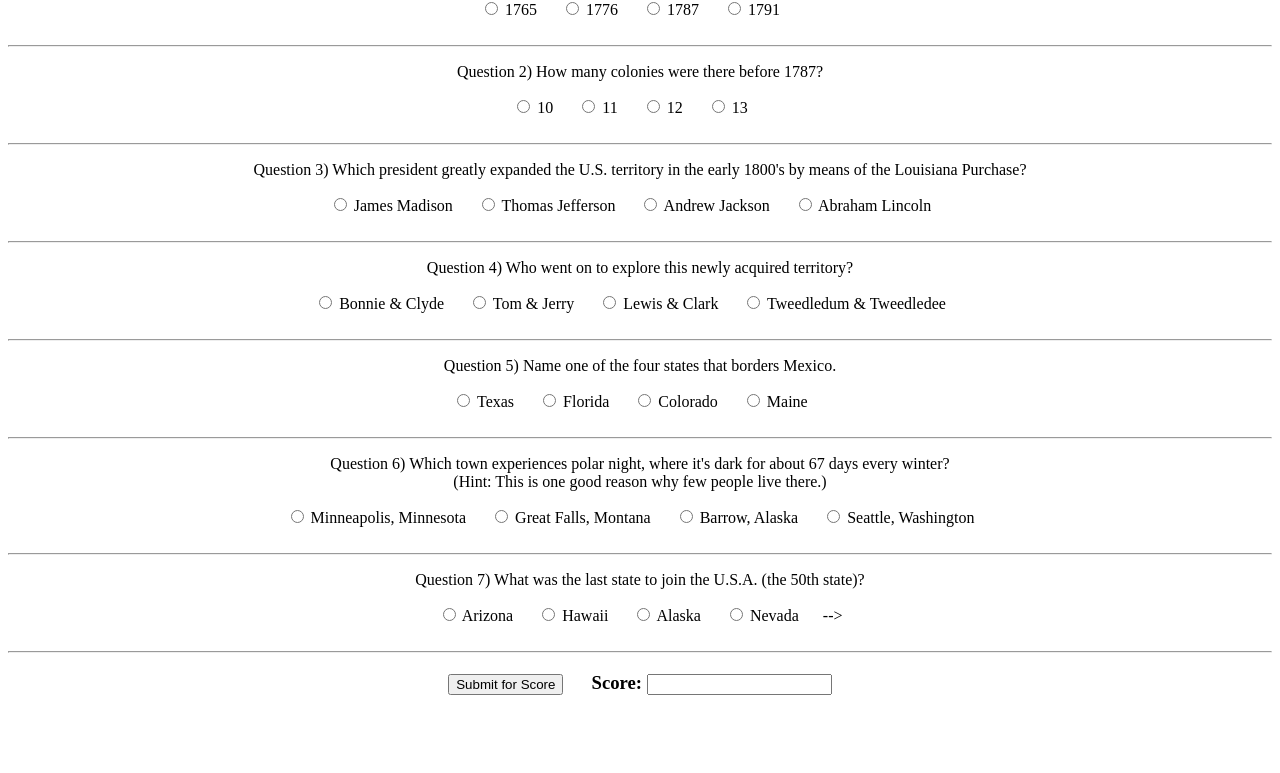
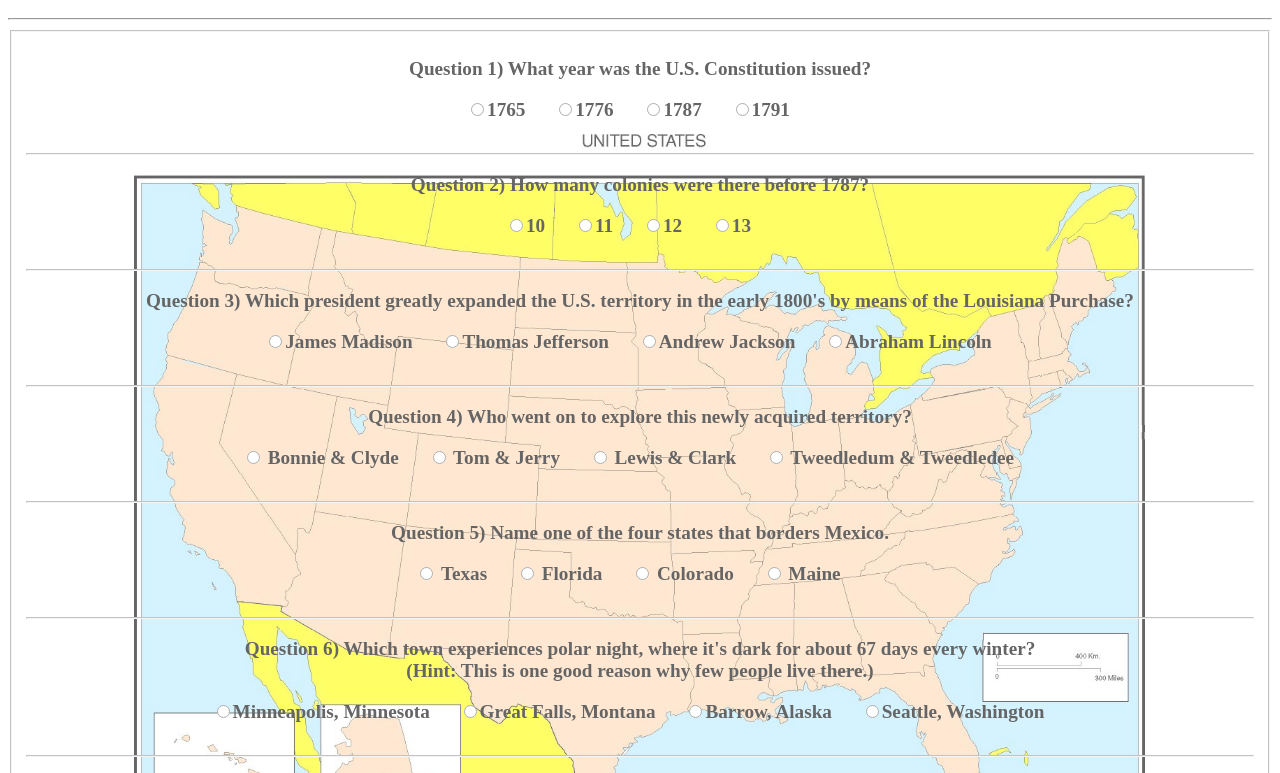
Before and after one commit to ebwardgroup/Basic-Portfolio, a plain HTML site: page HW5-Trivia Game/index.html in a window 1280 px wide. Shown: the part 77-850 px from the top of the page. Before the commit the page ends 800 px from the top, so only its background shows below. Drawn offline with nearby package versions, Linux system fonts and the light colour scheme.

Commit message:
hw5forReview

```diff
--- a/HW5-Trivia Game/assets/css/style.css
+++ b/HW5-Trivia Game/assets/css/style.css
@@ -1,5 +1,18 @@
+
+#quiz   {
+    text-align: center;
+    background-image: url("../images/usamap.jpg");
+    background-size: 80%;
+    background-position: center;
+    background-repeat: no-repeat;
+    background-attachment: scroll;
+    opacity: 60%;
 
 
-.Trivia-game   {
-    text-align: center;
 }
+
+body  {
+    font-size: larger;
+    font-weight: bolder;
+
+}
--- a/HW5-Trivia Game/assets/javascript/app.js
+++ b/HW5-Trivia Game/assets/javascript/app.js
@@ -1,4 +1,33 @@
-var number = 5;
-var intervalId;
+$(document).ready(function(){
 
-setTimeout(function () { alert("Time's up!"); }, 5 * 1000);
+var score = 0;
+var array = ["radio1", "radio2", "radio3", "radio4", "radio5", "radio6", "radio7"];
+
+///if button clicked = 1, add to...
+// value of x = 1, score ++
+
+setTimeout(function () { alert("Time's up!"); }, 15 * 1000);
+
+for (let i = 0; i < array.length; i++) {
+  const value = array[i];
+
+}
+
+document.getElementById("form1").onsubmit=function() {
+    radio1 = parseInt(document.querySelector('input[name = "radio1"]:checked').value);
+    radio2 = parseInt(document.querySelector('input[name = "radio2"]:checked').value);
+    radio3 = parseInt(document.querySelector('input[name = "radio3"]:checked').value);
+    radio4 = parseInt(document.querySelector('input[name = "radio4"]:checked').value);
+    radio5 = parseInt(document.querySelector('input[name = "radio5"]:checked').value);
+    radio6 = parseInt(document.querySelector('input[name = "radio6"]:checked').value);
+    radio7 = parseInt(document.querySelector('input[name = "radio7"]:checked').value);
+    return false;
+  }
+
+ document.getElementById("score").innerHTML = score;
+
+ document.getElementById("radio").innerHTML = value;
+$(on.click).radio > 0; return value;
+
+
+})
--- a/HW5-Trivia Game/index.html
+++ b/HW5-Trivia Game/index.html
@@ -7,34 +7,32 @@
     <meta http-equiv="X-UA-Compatible" content="ie=edge">
     <title>Trivia-Game</title>
     <link rel="stylesheet" href="assets/css/style.css">
-</head>
-
-<body>
     <!-- jQuery -->
-    <script type="text/javascript" sr c="https://cdnjs.cloudflare.com/ajax/libs/jquery/3.2.1/jquery.min.js"></script>
-
+    <script type="text/javascript" src="https://cdnjs.cloudflare.com/ajax/libs/jquery/3.2.1/jquery.min.js"></script>
     <!-- Script -->
     <script type="text/javascript"></script>
     <script src="assets/javascript/app.js"></script>
     <audio id="myAudio">
         <source src="assets/javascript/ding-sound-effect_2.mp3" type="audio/mpeg">
     </audio>
-    <br>
-    <div class="Trivia-game" id="quiz"></div>
-    <div class="Trivia-game">
+</head>
+
+<h1>U.S. History and Geography Quiz!</h1>
+<hr>
+
+<body>
+    <form id="quiz" name="quiz">
+        <fieldset>
+
             <p id="question1">Question 1) What year was the U.S. Constitution issued?</p>
             <text id="optionsQuestion1">
-        <input type="radio" , name="radio1" id=option1.1, value=radio1>
-        <label for="radio1.1">1765</label> &emsp;
+                <label for="option 1.1"><input type="radio" , name="radio1" value="0">1765</label> &emsp;
 
-        <input type="radio" , name="radio1" id=option1.2, value=radio1>
-        <label for="radio1.2">1776</label> &emsp;
+                <label for="option 1.2"><input type="radio" , name="radio1"  value="0">1776</label> &emsp;
 
-        <input type="radio" , name="radio1" id=option1.3, value=radio1>
-        <label for="radio1.3">1787</label> &emsp;
+                <label for="option 1.3"><input type="radio" , name="radio1"  value="1">1787</label> &emsp;
 
-        <input type="radio" , name="radio1" id=option1.4, value=radio1>
-        <label for="radio1.4">1791</label> &emsp;
+                <label for="option 1.4"><input type="radio" , name="radio1"  value="0">1791</label> &emsp;
                 <!-- 1.3 is the answer -->
                 <br>
                 <br>
@@ -42,38 +40,38 @@
 
                 <p id="question2">Question 2) How many colonies were there before 1787?</p>
                 <text id="optionsQuestion2">
-            <input type="radio" , name="radio2" id=option2.1, value=radio2>
-            <label for="radio2.1">10</label> &emsp;
+                    <label for="option 2.1"><input type="radio" , name="radio2"  value="0">10</label>
+                    &emsp;
 
-            <input type="radio" , name="radio2" id=option2.2, value=radio2>
-            <label for="radio2.2">11</label> &emsp;
+                    <label for="option 2.1"><input type="radio" , name="radio2"  value="0">11</label>
+                    &emsp;
 
-            <input type="radio" , name="radio2" id=option2.3, value=radio2>
-            <label for="radio2.3">12</label> &emsp;
+                    <label for="option 2.1"><input type="radio" , name="radio2"  value="0">12</label>
+                    &emsp;
 
-            <input type="radio" , name="radio2" id=option2.4, value=radio2>
-            <label for="radio2.4">13</label> &emsp;
+                    <label for="option 2.1"><input type="radio" , name="radio2"  value="1">13</label>
+                    &emsp;
 
-            <!-- 2.4 is the answer -->
                     <br>
                     <br>
                     <hr>
 
-            <p id="question3">Question 3) Which president greatly expanded the U.S. territory in the early 1800's by
+                    <p id="question3">Question 3) Which president greatly expanded the U.S. territory in the early
+                        1800's by
                         means of the Louisiana Purchase?
                     </p>
                     <text id="optionsQuestion3">
-                <input type="radio" , name="radio3" id=option3.1, value=radio3>
-                <label for="radio3.1">James Madison</label> &emsp;
+                        <label for="option 3.1"><input type="radio" , name="radio3"  value="0">James
+                            Madison</label> &emsp;
 
-                <input type="radio" , name="radio3" id=option3.2, value=radio3>
-                <label for="radio3.2">Thomas Jefferson</label> &emsp;
+                        <label for="option 3.2"><input type="radio" , name="radio3"  value="1">Thomas
+                            Jefferson</label> &emsp;
 
-                <input type="radio" , name="radio3" id=option3.3, value=radio3>
-                <label for="radio3.3">Andrew Jackson</label> &emsp;
+                        <label for="option 3.3"><input type="radio" , name="radio3"  value="0">Andrew
+                            Jackson</label> &emsp;
 
-                <input type="radio" , name="radio3" id=option3.4, value=radio3>
-                <label for="radio3.4">Abraham Lincoln</label> &emsp;
+                        <label for="option 3.4"><input type="radio" , name="radio3"  value="0">Abraham
+                            Lincoln</label> &emsp;
 
                         <!-- 3.2 is the answer -->
                         <br>
@@ -82,17 +80,17 @@
 
                         <p id="question4">Question 4) Who went on to explore this newly acquired territory?</p>
                         <text id="optionsQuestion4">
-                    <input type="radio" , name="radio4" id=option4.1, value=radio4>
-                    <label for="radio4.1">Bonnie & Clyde </label> &emsp;
+                            <label for="option 4.1"><input type="radio" , name="radio4"  value="0">
+                                Bonnie & Clyde</label> &emsp;
 
-                    <input type="radio" , name="radio4" id=option4.2, value=radio4>
-                    <label for="radio4.2">Tom & Jerry</label> &emsp;
+                            <label for="option 4.2"><input type="radio" , name="radio4"  value="0">
+                                Tom & Jerry</label> &emsp;
 
-                    <input type="radio" , name="radio4" id=option4.3, value=radio4>
-                    <label for="radio4.3">Lewis & Clark</label> &emsp;
+                            <label for="option 4.3"><input type="radio" , name="radio4"  value="1">
+                                Lewis & Clark</label> &emsp;
 
-                    <input type="radio" , name="radio4" id=option4.4, value=radio4>
-                    <label for="radio4.4">Tweedledum & Tweedledee</label> &emsp;
+                            <label for="option 4.4"><input type="radio" , name="radio4"  value="0">
+                                Tweedledum & Tweedledee</label> &emsp;
 
                             <!-- 4.3 is the answer -->
                             <br>
@@ -101,39 +99,36 @@
 
                             <p id="question5">Question 5) Name one of the four states that borders Mexico.</p>
                             <text id="optionsQuestion5">
-                        <input type="radio" , name="radio5" id=option5.1, value=radio5>
-                        <label for="radio5.1">Texas </label> &emsp;
+                                <label for="option 5.1"><input type="radio" , name="radio5"  value="1">
+                                    Texas</label> &emsp;
 
-                        <input type="radio" , name="radio5" id=option5.2, value=radio5>
-                        <label for="radio5.2">Florida </label> &emsp;
+                                <label for="option 5.2"><input type="radio" , name="radio5"  value="0">
+                                    Florida</label> &emsp;
 
-                        <input type="radio" , name="radio5" id=option5.3, value=radio5>
-                        <label for="radio5.3">Colorado </label> &emsp;
+                                <label for="option 5.3"><input type="radio" , name="radio5"  value="0">
+                                    Colorado</label> &emsp;
 
-                        <input type="radio" , name="radio5" id=option5.4, value=radio5>
-                        <label for="radio5.4">Maine</label> &emsp;
+                                <label for="option 5.4"><input type="radio" , name="radio5"  value="0">
+                                    Maine</label> &emsp;
 
                                 <!-- 5.1 is the answer -->
                                 <br>
                                 <br>
                                 <hr>
 
-                        <p id="question6">Question 6) Which town experiences polar night, where it's dark for about
+                                <p id="question6">Question 6) Which town experiences polar night, where it's dark for
+                                    about
                                     67 days every winter? <br>
                                     (Hint: This is one good reason why few people live there.) </p>
                                 <text id="optionsQuestion6">
-                            <input type="radio" , name="radio6" id=option6.1, value=radio6>
-                            <label for="radio6.1">Minneapolis, Minnesota </label> &emsp;
-
-                            <input type="radio" , name="radio6" id=option6.2, value=radio6>
-                            <label for="radio6.2">Great Falls, Montana </label> &emsp;
-
-                            <input type="radio" , name="radio6" id=option6.3, value=radio6>
-                            <label for="radio6.3">Barrow, Alaska </label> &emsp;
-
-                            <input type="radio" , name="radio6" id=option6.4, value=radio6>
-                            <label for="radio6.4">Seattle, Washington </label> &emsp;
-
+                                    <label for="option 6.1"><input type="radio" , name="radio6"
+                                        value="0">Minneapolis, Minnesota</label> &emsp;
+                                    <label for="option 6.2"><input type="radio" , name="radio6"
+                                        value="0">Great Falls, Montana </label> &emsp;
+                                    <label for="option 6.3"><input type="radio" , name="radio6"
+                                        value="1">Barrow, Alaska </label> &emsp;
+                                    <label for="option 6.4"><input type="radio" , name="radio6"
+                                        value="0">Seattle, Washington</label> &emsp;
                                     <!-- 6.3 is the answer -->
                                     <br>
                                     <br>
@@ -142,34 +137,38 @@
                                     <p id="question7">Question 7) What was the last state to join the U.S.A. (the 50th
                                         state)? </p>
                                     <text id="optionsQuestion7">
-                                <input type="radio" , name="radio7" id=option7.1, value=radio7>
-                                <label for="radio7.1">Arizona </label> &emsp;
+                                        <label for="option 7.1"><input type="radio" , name="radio7"
+                                            value="0">Arizona</label> &emsp;
 
-                                <input type="radio" , name="radio7" id=option7.2, value=radio7>
-                                <label for="radio7.2">Hawaii</label> &emsp;
+                                        <label for="option 7.2"><input type="radio" , name="radio7"
+                                            value="1">Hawaii</label> &emsp;
 
-                                <input type="radio" , name="radio7" id=option7.3, value=radio7>
-                                <label for="radio7.3">Alaska</label> &emsp;
+                                        <label for="option 7.3"><input type="radio" , name="radio7"
+                                            value="0">Alaska</label> &emsp;
 
-                                <input type="radio" , name="radio7" id=option7.4, value=radio7>
-                                <label for="radio7.4">Nevada</label> &emsp; -->
+                                        <label for="option 7.4"><input type="radio" , name="radio7"
+                                            value="0">Nevada</label> &emsp;
 
 
                                         <!-- 7.2 is the answer -->
                                         <br>
                                         <br>
                                         <hr>
-                                <h3>
-                                    <input type="button" name="button" id="btnSubmit" value="Submit for Score"
-                                        onclick="SubmitForScore()">
-                                    &emsp;
-                                    <label for="Score">Score:</label>
-                                    <input type="text" name="Score" id="score">
+                                        <h1>
+                                            <button type="submit" value="Submit" id="submit">Submit</button>
+        </fieldset>
+    </form>
+    <p>Your score is: <span id="score">____</span></p>
 
-                                </h3>
+    <!-- <label for="Score">Score:</label>
+                                    <input type="text" name="Score" id="score"> -->
 
 
-                                </div>
+
+    </h1>
+
+
+
 
 
 
```
Also changed, not shown: HW5-Trivia Game/assets/images/usamap.jpg (added). Lines whose indentation alone changed are shown as unchanged.
